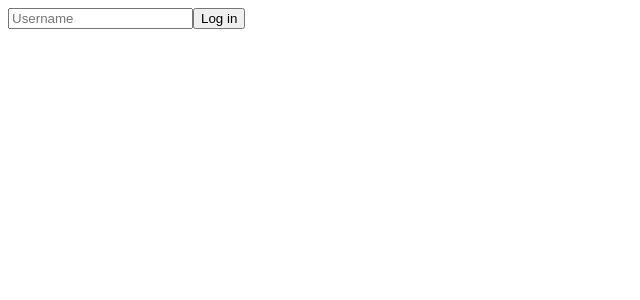
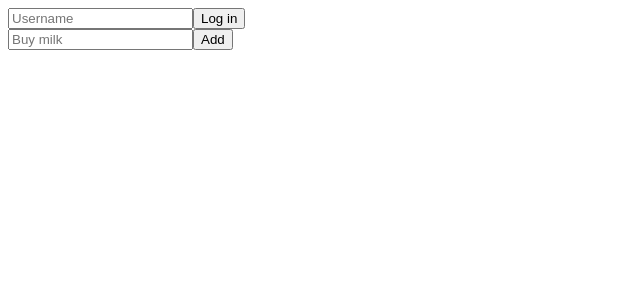
Before and after one commit to dstrekelj/algebra-example-react-todo-app, a React (Create React App) app: page / in a window 1280 px wide. Shown: the top 300 px of the page, without its empty margins (0-640 px from the left). Built offline with nearby package versions, Linux system fonts and the light colour scheme.

Commit message:
Add task form

```diff
--- a/src/App.js
+++ b/src/App.js
@@ -1,15 +1,20 @@
 import { useState } from "react";
 import { LoginForm } from "./containers/LoginForm";
+import { TaskForm } from "./containers/TaskForm";
 
 export function App() {
   const [user, setUser] = useState(null);
+  const [task, setTask] = useState(null);
 
   const handleLogin = (data) => setUser({ username: data.username });
+  const handleAdd = (data) => setTask({ text: data.task });
 
   return (
     <div>
       {user !== null && <div>Hi {user.username}!</div>}
       <LoginForm onLogin={handleLogin} />
+      <TaskForm onAdd={handleAdd} />
+      {task !== null && <div>{task.text}</div>}
     </div>
   );
 }
--- /dev/null
+++ b/src/components/TaskForm.jsx
@@ -0,0 +1,16 @@
+import { Button } from "./Button";
+import { Input } from "./Input";
+
+export function TaskForm(props) {
+  return (
+    <form onSubmit={props.onSubmit}>
+      <Input
+        type="text"
+        name="task"
+        placeholder="Buy milk"
+        onChange={props.onChange}
+      />
+      <Button type="submit">Add</Button>
+    </form>
+  );
+}
--- /dev/null
+++ b/src/containers/TaskForm.jsx
@@ -0,0 +1,23 @@
+import { useState } from "react";
+import { TaskForm as Component } from "../components/TaskForm";
+
+export function TaskForm(props) {
+  const [state, setState] = useState({});
+
+  const handleChange = (event) => {
+    const value = event.target.value;
+    const name = event.target.name;
+
+    setState((state) => ({
+      ...state,
+      [name]: value,
+    }));
+  };
+
+  const handleSubmit = (event) => {
+    event.preventDefault();
+    props.onAdd(state);
+  };
+
+  return <Component onSubmit={handleSubmit} onChange={handleChange} />;
+}
```
